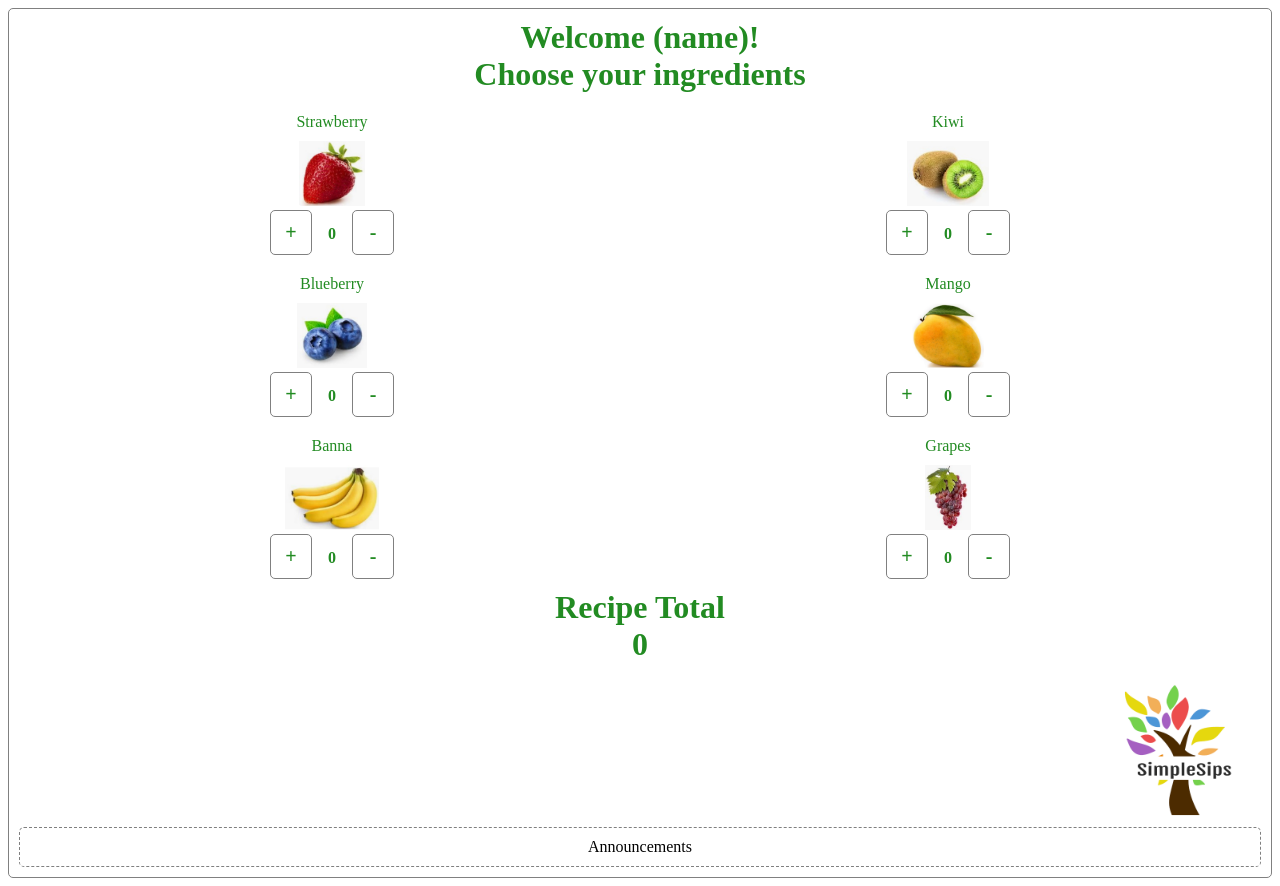
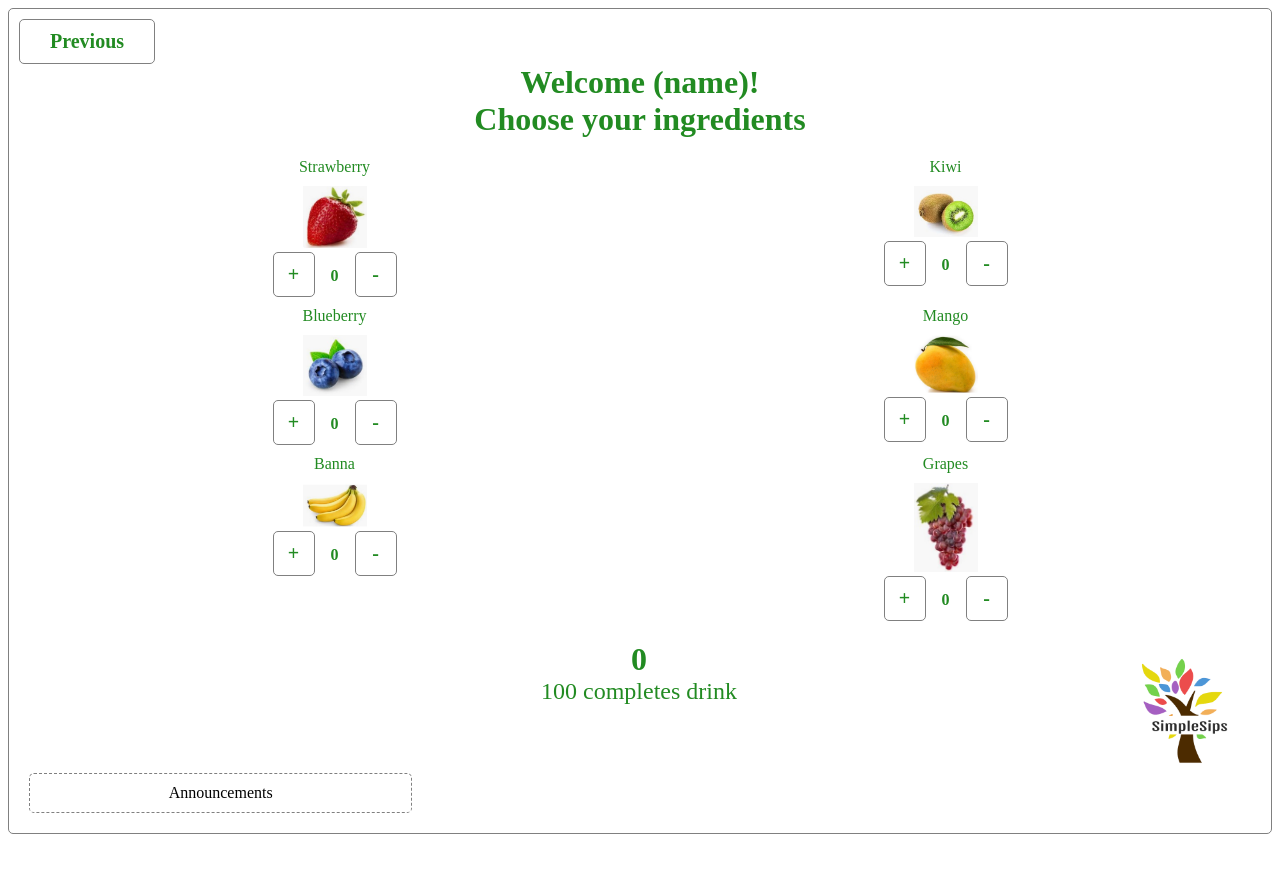
Before and after one commit to mukmalone/SimpleSips, a React app in the folder gui/: page /buildDrink in a window 1280 px wide. After the commit the page ends 842 px from the top, so only its background shows below. Built offline with nearby package versions, Linux system fonts and the light colour scheme.

Commit message:
Added order summary and navigation

```diff
--- a/gui/src/components/App.js
+++ b/gui/src/components/App.js
@@ -3,6 +3,7 @@ import { Router, Route, Switch } from 'react-router-dom';
 import history from '../history';
 import StartScreen from './screens/StartScreen'
 import BuildDrinkScreen from './screens/BuildDrinkScreen';
+import OrderSummaryScreen from './screens/OrderSummaryScreen';
 import MetaMask from './MetaMask'
 
 class App extends React.Component {
@@ -13,6 +14,7 @@ class App extends React.Component {
                     <Switch>
                         <Route path="/" exact component={StartScreen} />
                         <Route path="/buildDrink" exact component={BuildDrinkScreen} />
+                        <Route path="/orderSummary" exact component={OrderSummaryScreen} />
                         <Route path="/metaMask" exact component={MetaMask} />
                     </Switch>
                 </Router>
--- a/gui/src/components/DrinkGauge.js
+++ b/gui/src/components/DrinkGauge.js
@@ -5,8 +5,8 @@ class DrinkGauge extends React.Component {
     render() {
         return (
             <div>
-                <h1>Recipe Total</h1>
                 <h1>{this.props.recipeTotal}</h1>
+                <h2>100 completes drink</h2>
             </div>
         );
     }
--- a/gui/src/components/screens/BuildDrinkScreen.js
+++ b/gui/src/components/screens/BuildDrinkScreen.js
@@ -5,56 +5,50 @@ import Announcements from '../Announcements';
 import Logo from '../Logo';
 import IngredientControl from '../IngredientControl';
 import DrinkGauge from '../DrinkGauge';
+import history from '../../history';
 
 class BuildDrinkScreen extends React.Component {
-    state = {
-        recipeTotal: 0,
-        ingredientOneTotal: 0,
-        ingredientTwoTotal: 0,
-        incredientThreeTotal: 0,
-        ingredientFourTotal: 0,
-        ingredientFiveTotal: 0,
-        ingredientSixTotal: 0
-    };
 
-    incrementRecipeTotal = (ingredientTotal, item) => {
-        console.log(ingredientTotal + " " + item);
-        if (item = "grid-item1") {
-            this.setState({ ingredientOneTotal: ingredientTotal });
-        } else if (item = "grid-item2") {
-            this.setState({ ingredientTwoTotal: ingredientTotal });
-        } else if (item = "grid-item3") {
-            this.setState({ ingredientThreeTotal: ingredientTotal });
-        } else if (item = "grid-item4") {
-            this.setState({ ingredientFourTotal: ingredientTotal });
-        } else if (item = "grid-item5") {
-            this.setState({ ingredientFiveTotal: ingredientTotal });
-        } else if (item = "grid-item6") {
-            this.setState({ ingredientSixTotal: ingredientTotal });
+    previousScreen() {
+        history.push('/');
+    }
+    nextScreen() {
+        history.push('/ordersummary');
+    }
+    renderDrinkStatus() {
+        if (this.props.recipeTotal === 100) {
+            return <div className="navigation-button" onClick={this.nextScreen}>Next</div>;
+        } else {
+            return (<DrinkGauge recipeTotal={this.props.recipeTotal} />);
         }
-        let recipeTotal = this.state.ingredientOneTotal + this.state.ingredientTwoTotal + this.state.incredientThreeTotal + this.state.ingredientFourTotal + this.state.ingredientFiveTotal + this.state.ingredientSixTotal;
-        console.log(recipeTotal);
-        console.log(this.state);
-        this.setState({ recipeTotal });
     }
 
     render() {
         return (
             <div className="body">
+                <div className="navigation-button" onClick={this.previousScreen}>Previous</div>
                 <h1>Welcome (name)!</h1>
                 <h1>Choose your ingredients</h1>
 
                 <div className="grid-container">
-                    <IngredientControl recipeTotal={this.state.recipeTotal} class="ingredientOne" src={require('../images/strawberry.jpg')} id="Strawberry" onIncrement={this.incrementRecipeTotal} />
-                    <IngredientControl recipeTotal={this.state.recipeTotal} class="ingredientTwo" src={require('../images/kiwi.jpg')} id="Kiwi" onIncrement={this.incrementRecipeTotal} />
-                    <IngredientControl recipeTotal={this.state.recipeTotal} class="ingredientThree" src={require('../images/blueberry.jpg')} id="Blueberry" onIncrement={this.incrementRecipeTotal} />
-                    <IngredientControl recipeTotal={this.state.recipeTotal} class="ingredientFour" src={require('../images/mango.jpg')} id="Mango" onIncrement={this.incrementRecipeTotal} />
-                    <IngredientControl recipeTotal={this.state.recipeTotal} class="ingredientFive" src={require('../images/banna.jpg')} id="Banna" onIncrement={this.incrementRecipeTotal} />
-                    <IngredientControl recipeTotal={this.state.recipeTotal} class="ingredientSix" src={require('../images/grapes.jpg')} id="Grapes" onIncrement={this.incrementRecipeTotal} />
+                    <IngredientControl class="ingredientOne" src={require('../images/strawberry.jpg')} id="Strawberry" />
+                    <IngredientControl class="ingredientTwo" src={require('../images/kiwi.jpg')} id="Kiwi" />
+                    <IngredientControl class="ingredientThree" src={require('../images/blueberry.jpg')} id="Blueberry" />
+                    <IngredientControl class="ingredientFour" src={require('../images/mango.jpg')} id="Mango" />
+                    <IngredientControl class="ingredientFive" src={require('../images/banna.jpg')} id="Banna" />
+                    <IngredientControl class="ingredientSix" src={require('../images/grapes.jpg')} id="Grapes" />
                 </div>
-                <DrinkGauge recipeTotal={this.props.recipeTotal} />
-                <Logo />
-                <Announcements />
+                <div className="grid-container">
+                    <div className="grid-status">
+                        {this.renderDrinkStatus()}
+                    </div>
+                    <div className="grid-logo">
+                        <Logo />
+                    </div>
+                    <div className="grid-announcements">
+                        <Announcements />
+                    </div>
+                </div>
             </div>
         );
     }
--- /dev/null
+++ b/gui/src/components/screens/OrderSummaryScreen.js
@@ -0,0 +1,47 @@
+import React from 'react';
+import { connect } from 'react-redux';
+import Announcements from '../Announcements';
+import Logo from '../Logo';
+import '../style.css';
+import history from '../../history';
+
+
+class OrderSummary extends React.Component {
+    previousScreen() {
+        history.push('/builddrink');
+    }
+
+    render() {
+
+        return (
+            <div className="body">
+                <div className="navigation-button" onClick={this.previousScreen}>Previous</div>
+                <div>Ingredient One: {this.props.ingredientOne}</div>
+                <div>Ingredient Two: {this.props.ingredientTwo}</div>
+                <div>Ingredient Three: {this.props.ingredientThree}</div>
+                <div>Ingredient Four: {this.props.ingredientFour}</div>
+                <div>Ingredient Five: {this.props.ingredientFive}</div>
+                <div>Ingredient Six: {this.props.ingredientSix}</div>
+                <div className="grid-logo">
+                    <Logo />
+                </div>
+                <div className="grid-announcements">
+                    <Announcements />
+                </div>
+            </div>
+        );
+    }
+}
+
+const mapStateToProps = state => {
+    return {
+        ingredientOne: state.drink.ingredientOne,
+        ingredientTwo: state.drink.ingredientTwo,
+        ingredientThree: state.drink.ingredientThree,
+        ingredientFour: state.drink.ingredientFour,
+        ingredientFive: state.drink.ingredientFive,
+        ingredientSix: state.drink.ingredientSix
+    }
+}
+
+export default connect(mapStateToProps, { })(OrderSummary);
--- a/gui/src/components/screens/StartScreen.js
+++ b/gui/src/components/screens/StartScreen.js
@@ -2,8 +2,12 @@ import React from 'react';
 import '../style.css';
 import Announcements from '../Announcements';
 import Logo from '../Logo';
+import history from '../../history';
 
 class StartScreen extends React.Component {
+    nextScreen() {
+        history.push('/builddrink');
+    }
     render() {
         return (
             <div className="body">
@@ -12,8 +16,15 @@ class StartScreen extends React.Component {
                     <img className="pictures" alt="Drink 1" src={require('../images/drink-1.jpg')}></img>
                     <img className="pictures" alt="Drink 2" src={require('../images/drink-2.jpg')}></img>
                 </div>
-                <Logo />
-                <Announcements />
+                <div className="start-navigation">
+                    <div className="navigation-button" onClick={this.nextScreen}>Next</div>
+                </div>
+                <div className="grid-logo">
+                    <Logo />
+                </div>
+                <div className="grid-announcements">
+                    <Announcements />
+                </div>
             </div>
         );
     }
--- a/gui/src/components/style.css
+++ b/gui/src/components/style.css
@@ -15,6 +15,12 @@ h1{
     margin:0px;
     font-weight:700;
 }
+h2 {
+    color: forestgreen;
+    text-align: center;
+    margin:0px;
+    font-weight: 400;
+}
 
 .picture-box {
     text-align:center;
@@ -23,18 +29,18 @@ h1{
 
 .pictures {
     display: inline-block;
-    height: 60vh;
-    width: auto;
+    width: 15vw;
+    height: auto;
 }
 
 .logo-box{
     text-align:right;
 }
 
-.logo{
-    display:inline-block;
-    height:20vh;
-    width:auto;
+.logo {
+    display: inline-block;
+    width: 10vw;
+    height: auto;
 }
 
 .announcements{
@@ -49,7 +55,24 @@ h1{
 .grid-container{
     padding:10px;
     display:grid;
-    grid-gap:10px;
+}
+
+.grid-status {
+    text-align: center;
+    grid-column-start: 2;
+    grid-column-end: 2;
+}
+
+.grid-logo {
+    text-align: center;
+    grid-column-start: 3;
+    grid-column-end: 3;
+}
+
+.grid-annoucements {
+    text-align: center;
+    grid-column-start: 1;
+    grid-column-end: 3;
 }
 
 .ingredientOne{
@@ -84,8 +107,8 @@ h1{
 }
 .fruit-pictures {
     display: inline-block;
-    height: 65px;
-    width: auto;
+    width:5vw;
+    height:auto;
 }
 
 .fruit-text {
@@ -123,3 +146,26 @@ h1{
     text-align: center;
     font-weight: 800;
 }
+
+.navigation-button {
+    display:inline-block;
+    text-align:center;
+    padding: 10px 30px;
+    width: auto;
+    border-style: solid;
+    border-width: 1px;
+    border-color: grey;
+    border-radius: 5px;
+    color: forestgreen;
+    font-size: 20px;
+    font-weight: 800;
+}
+
+    .navigation-button:hover {
+        background-color: forestgreen;
+        color: white;
+    }
+
+    .start-navigation{
+        text-align:center;
+    }
```
